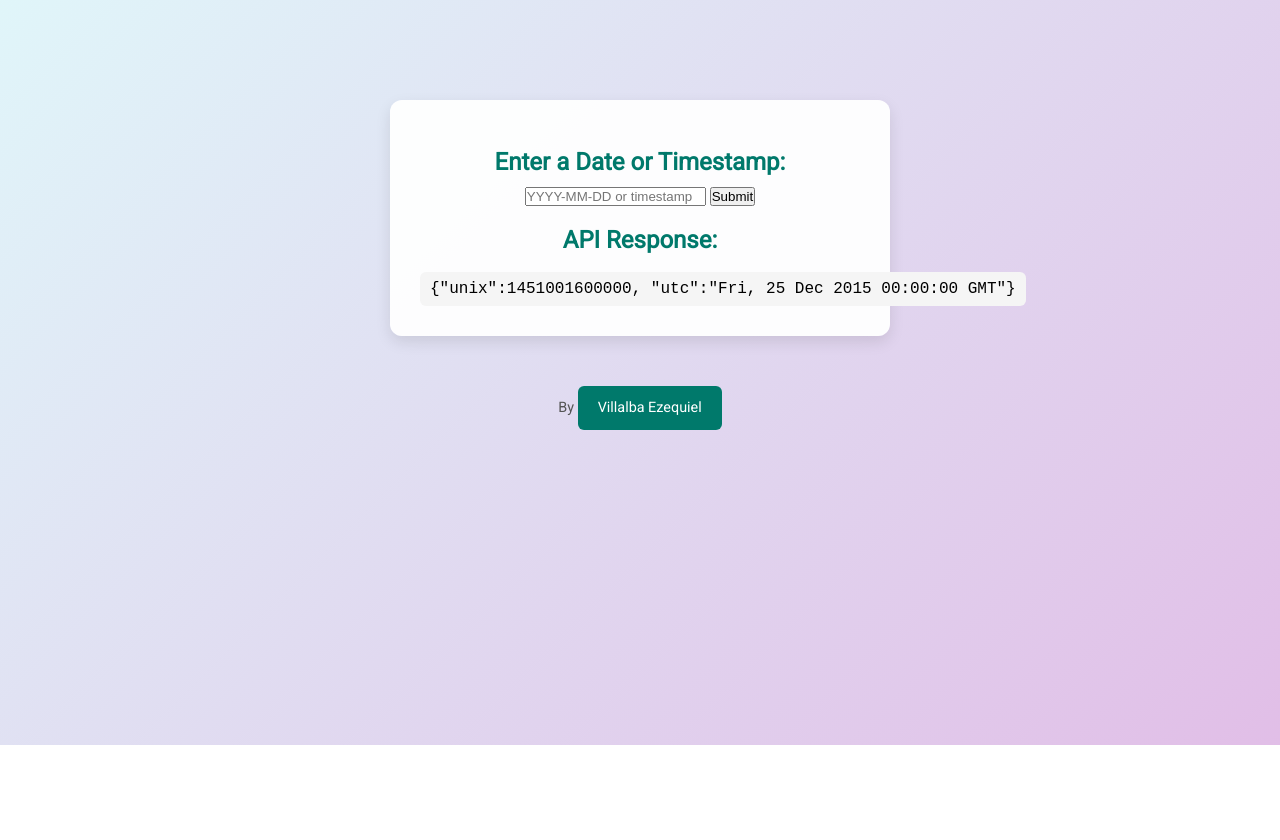
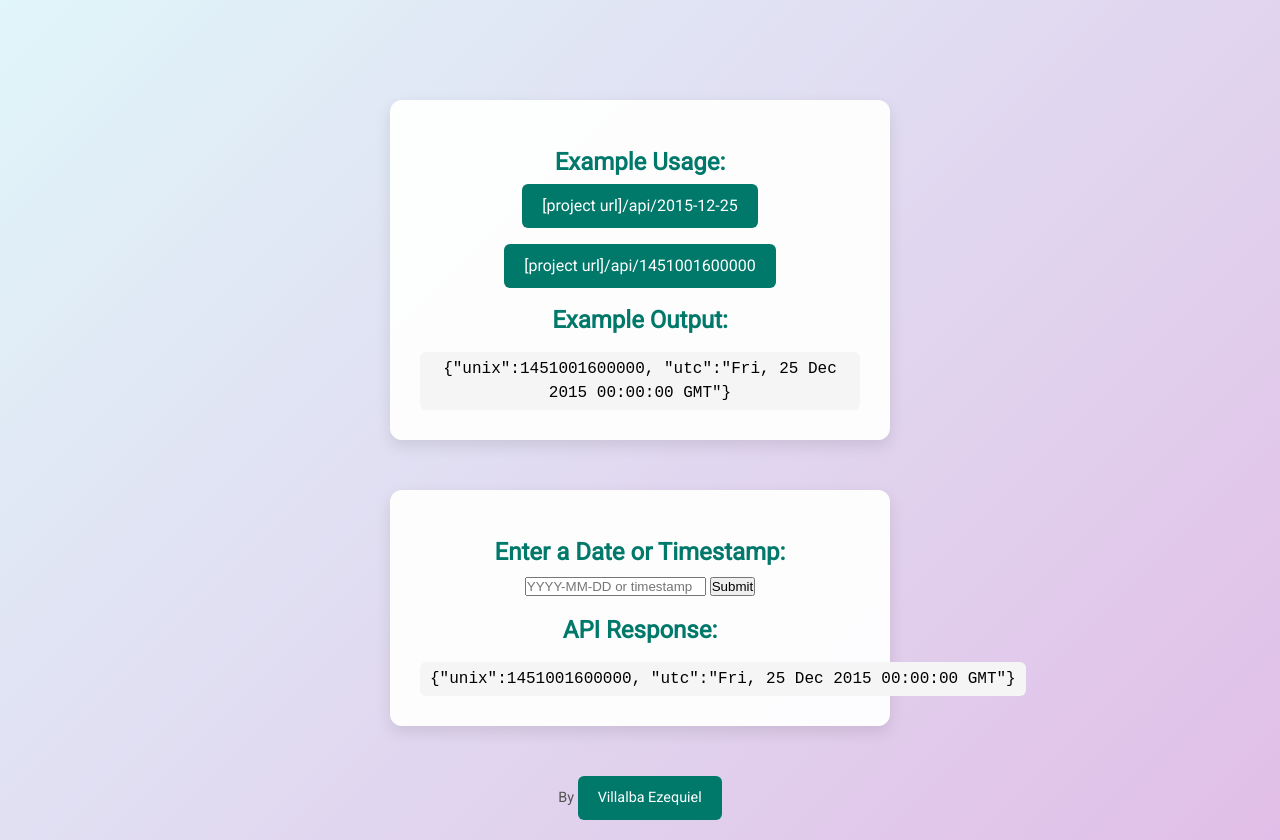
Before and after one commit to zetkhho/stackblitz-starters-k9bi6xgc, a website: page views/index.html in a window 1280 px wide. Shown: the part 55-895 px from the top of the page. Before the commit the page ends 800 px from the top, so only its background shows below. Drawn offline with Linux system fonts and the light colour scheme.

Commit message:
Enhance index.html with usage examples
Updated the HTML structure to include example usage and output sections.

```diff
--- a/views/index.html
+++ b/views/index.html
@@ -18,6 +18,19 @@
   <body>
     <h1>Timestamp Microservice</h1>
     <hr />
+
+    <div class="container">
+      <h2>Example Usage:</h2>
+      <ul>
+        <li><a href="api/2015-12-25">[project url]/api/2015-12-25</a></li>
+        <li><a href="api/1451001600000">[project url]/api/1451001600000</a></li>
+      </ul>
+
+      <h2>Example Output:</h2>
+      <p>
+        <code>{"unix":1451001600000, "utc":"Fri, 25 Dec 2015 00:00:00 GMT"}</code>
+      </p>
+    </div>
 
     <div class="container">
       <h2>Enter a Date or Timestamp:</h2>
```
